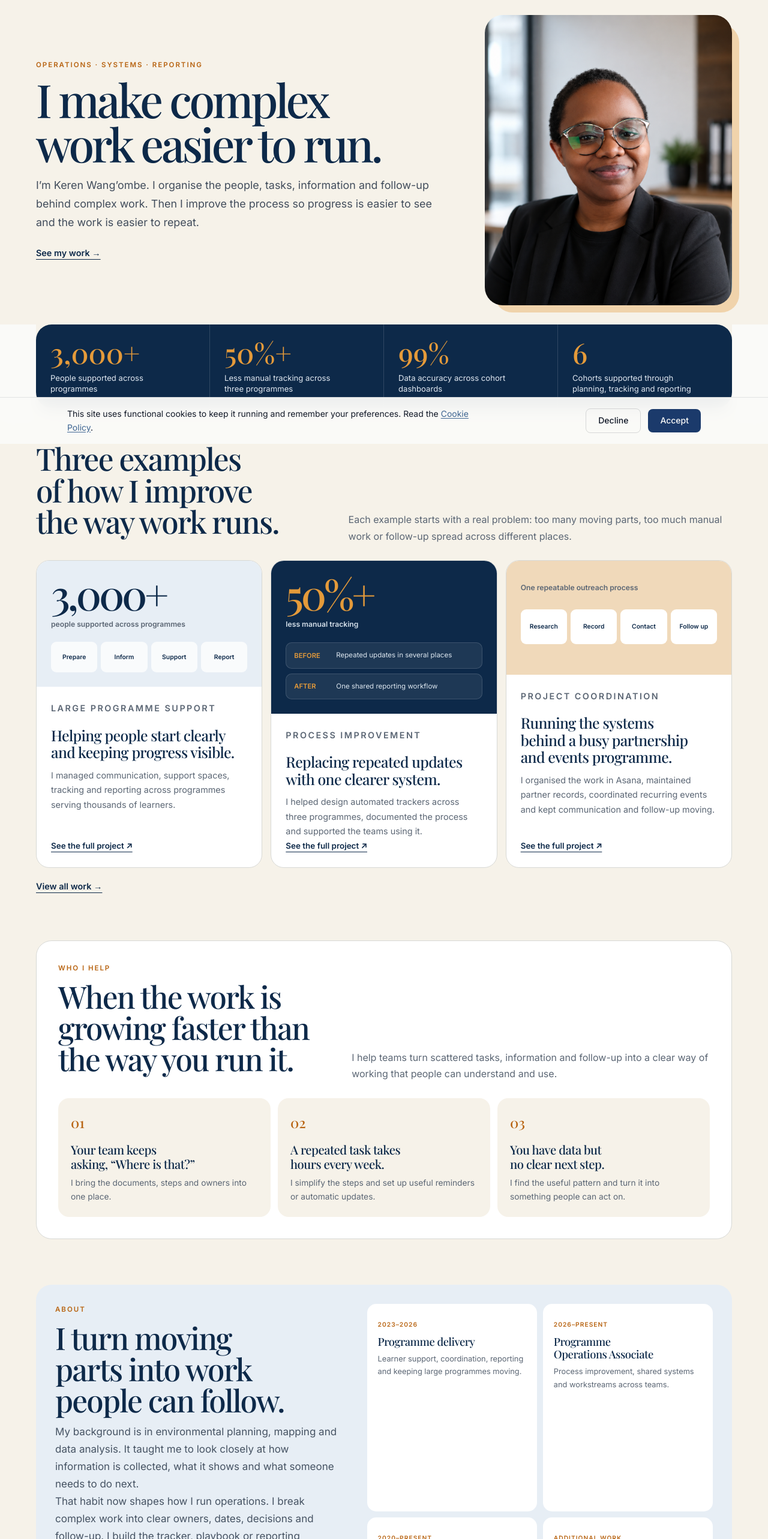
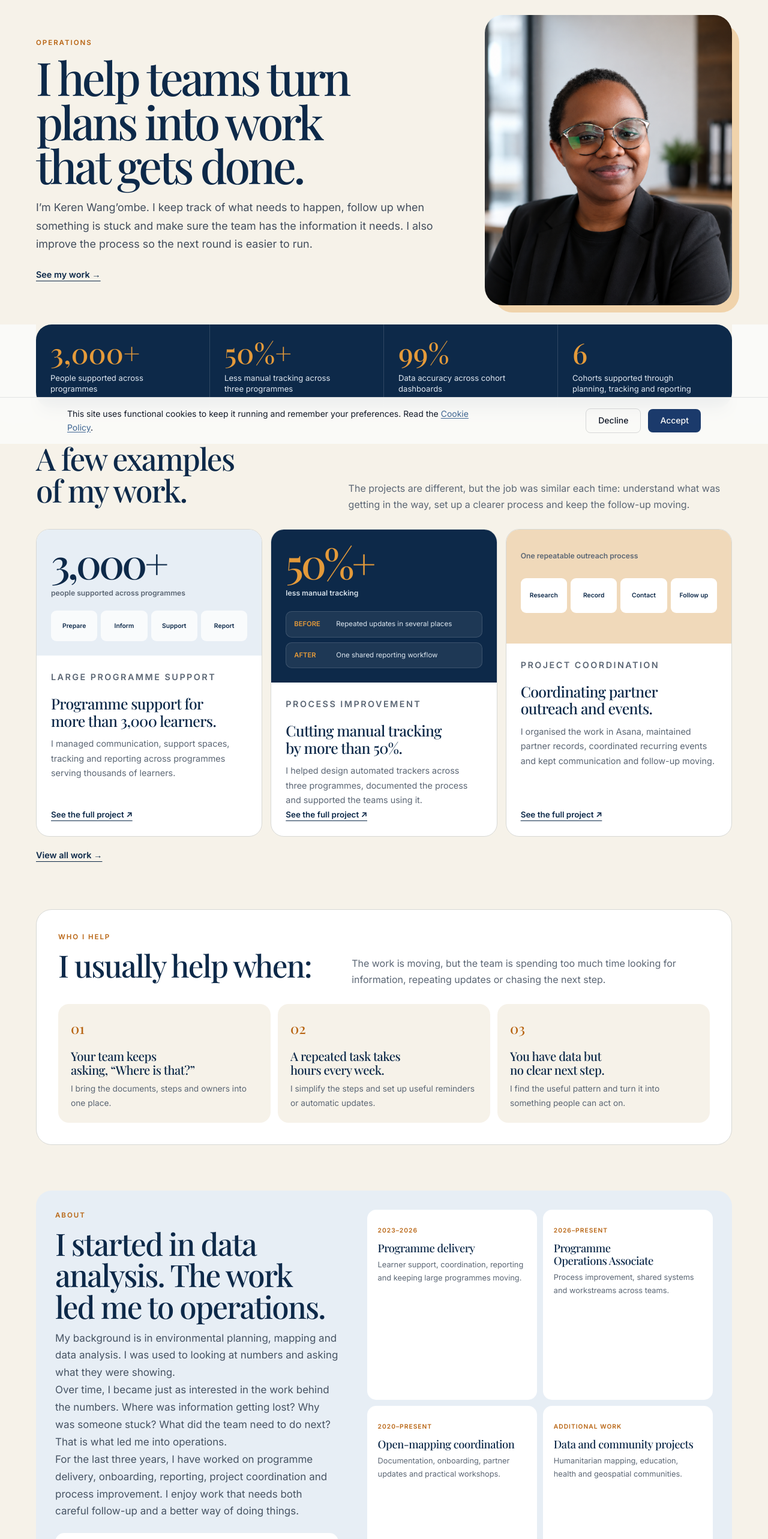
Before and after one commit to keren-wangombe/Keren-Wang-ombe, a Next.js app: page / in a window 1280 px wide. Shown: the part 60-2626 px from the top of the page at 60% size. Built offline with nearby package versions, Linux system fonts and the light colour scheme; no server answers.

Commit message:
Rewrite portfolio copy in Keren's voice

```diff
--- a/app/page.tsx
+++ b/app/page.tsx
@@ -6,7 +6,7 @@ import { contactMailto, heroPortrait, social } from "@/lib/site";
 export const metadata: Metadata = {
   title: "Operations, Systems & Reporting",
   description:
-    "Keren Wang'ombe organises the people, tasks, information and follow-up behind complex work, then improves the process so it is easier to run.",
+    "Keren Wang'ombe helps teams turn plans into work that gets done through practical operations, follow-up and process improvement.",
 };
 
 const proof = [
@@ -35,11 +35,11 @@ export default function HomePage() {
       <section className="portfolio-hero">
         <div className="portfolio-wrap portfolio-hero-grid">
           <div className="animate-fade-up">
-            <p className="portfolio-eyebrow">Operations · Systems · Reporting</p>
-            <h1>I make complex work easier to run.</h1>
+            <p className="portfolio-eyebrow">Operations</p>
+            <h1>I help teams turn plans into work that gets done.</h1>
             <p className="portfolio-lede">
-              I’m Keren Wang’ombe. I organise the people, tasks, information and follow-up behind complex work.
-              Then I improve the process so progress is easier to see and the work is easier to repeat.
+              I’m Keren Wang’ombe. I keep track of what needs to happen, follow up when something is stuck
+              and make sure the team has the information it needs. I also improve the process so the next round is easier to run.
             </p>
             <Link className="portfolio-hero-link" href="/work">See my work →</Link>
           </div>
@@ -66,9 +66,9 @@ export default function HomePage() {
         <div className="portfolio-wrap">
           <Reveal className="portfolio-section-head">
             <div>
-              <h2>Three examples of how I improve the way work runs.</h2>
+              <h2>A few examples of my work.</h2>
             </div>
-            <p>Each example starts with a real problem: too many moving parts, too much manual work or follow-up spread across different places.</p>
+            <p>The projects are different, but the job was similar each time: understand what was getting in the way, set up a clearer process and keep the follow-up moving.</p>
           </Reveal>
 
           <div className="portfolio-selected-grid">
@@ -82,7 +82,7 @@ export default function HomePage() {
               </div>
               <div className="portfolio-case-copy">
                 <p className="portfolio-eyebrow">Large programme support</p>
-                <h3>Helping people start clearly and keeping progress visible.</h3>
+                <h3>Programme support for more than 3,000 learners.</h3>
                 <p>I managed communication, support spaces, tracking and reporting across programmes serving thousands of learners.</p>
                 <Link className="portfolio-text-link" href="/work#programme-support">See the full project ↗</Link>
               </div>
@@ -99,7 +99,7 @@ export default function HomePage() {
               </div>
               <div className="portfolio-case-copy">
                 <p className="portfolio-eyebrow">Process improvement</p>
-                <h3>Replacing repeated updates with one clearer system.</h3>
+                <h3>Cutting manual tracking by more than 50%.</h3>
                 <p>I helped design automated trackers across three programmes, documented the process and supported the teams using it.</p>
                 <Link className="portfolio-text-link" href="/work#tracking-system">See the full project ↗</Link>
               </div>
@@ -114,7 +114,7 @@ export default function HomePage() {
               </div>
               <div className="portfolio-case-copy">
                 <p className="portfolio-eyebrow">Project coordination</p>
-                <h3>Running the systems behind a busy partnership and events programme.</h3>
+                <h3>Coordinating partner outreach and events.</h3>
                 <p>I organised the work in Asana, maintained partner records, coordinated recurring events and kept communication and follow-up moving.</p>
                 <Link className="portfolio-text-link" href="/work#partner-outreach">See the full project ↗</Link>
               </div>
@@ -129,9 +129,9 @@ export default function HomePage() {
           <div className="portfolio-section-head">
             <div>
               <p className="portfolio-eyebrow">Who I help</p>
-              <h2>When the work is growing faster than the way you run it.</h2>
+              <h2>I usually help when:</h2>
             </div>
-            <p>I help teams turn scattered tasks, information and follow-up into a clear way of working that people can understand and use.</p>
+            <p>The work is moving, but the team is spending too much time looking for information, repeating updates or chasing the next step.</p>
           </div>
           <div className="portfolio-help-grid">
             {help.map(([number, title, body]) => (
@@ -147,10 +147,10 @@ export default function HomePage() {
         <Reveal className="portfolio-wrap portfolio-about-surface">
           <div className="portfolio-about-copy">
             <p className="portfolio-eyebrow">About</p>
-            <h2>I turn moving parts into work people can follow.</h2>
-            <p>My background is in environmental planning, mapping and data analysis. It taught me to look closely at how information is collected, what it shows and what someone needs to do next.</p>
-            <p>That habit now shapes how I run operations. I break complex work into clear owners, dates, decisions and follow-up. I build the tracker, playbook or reporting process behind it, then stay close enough to the work to see what is stuck.</p>
-            <p>Over the last three years, I have supported programmes reaching thousands of learners, improved reporting across several teams and created systems that other people can understand and keep using.</p>
+            <h2>I started in data analysis. The work led me to operations.</h2>
+            <p>My background is in environmental planning, mapping and data analysis. I was used to looking at numbers and asking what they were showing.</p>
+            <p>Over time, I became just as interested in the work behind the numbers. Where was information getting lost? Why was someone stuck? What did the team need to do next? That is what led me into operations.</p>
+            <p>For the last three years, I have worked on programme delivery, onboarding, reporting, project coordination and process improvement. I enjoy work that needs both careful follow-up and a better way of doing things.</p>
             <div className="portfolio-personal">Outside work, my ideal reset is my phone off, a notebook open and somewhere quiet in nature.</div>
           </div>
           <div className="portfolio-experience-grid" aria-label="Experience">
@@ -168,7 +168,7 @@ export default function HomePage() {
           <div className="portfolio-section-head">
             <div>
               <p className="portfolio-eyebrow">What people say</p>
-              <h2>Trusted to make the work clearer and stronger.</h2>
+              <h2>A few words from people I have worked with.</h2>
             </div>
             <p>Public recommendations from people who have worked with me. Each one links to the original source.</p>
           </div>
@@ -193,8 +193,8 @@ export default function HomePage() {
         <Reveal className="portfolio-wrap portfolio-contact-surface">
           <div>
             <p className="portfolio-eyebrow">Contact</p>
-            <h2>Need help making complex work easier to run?</h2>
-            <p>Tell me what is getting stuck and what a better process should make possible.</p>
+            <h2>Do you have work that keeps getting stuck?</h2>
+            <p>Send me a note and tell me what is happening.</p>
           </div>
           <div className="portfolio-contact-cards" aria-label="Contact Keren">
             <a className="portfolio-contact-card" href={contactMailto}>Email</a>
```
